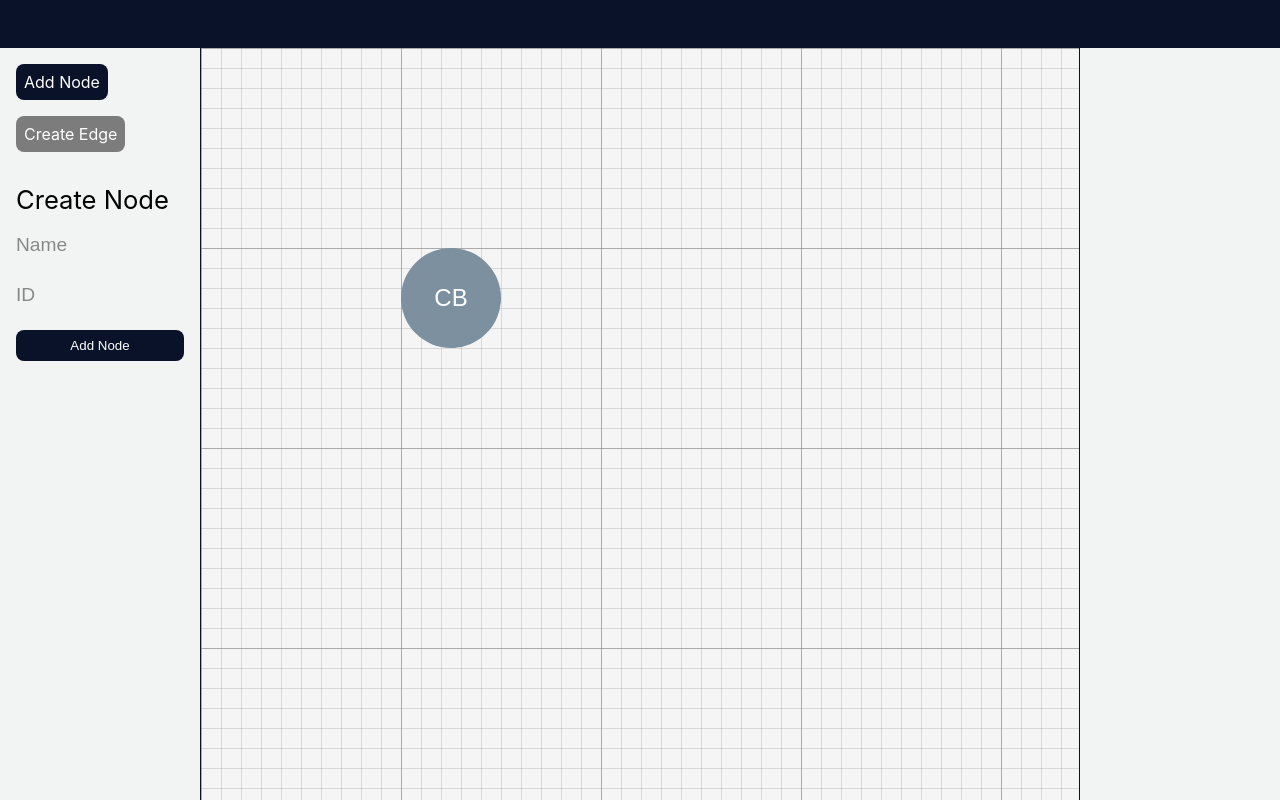
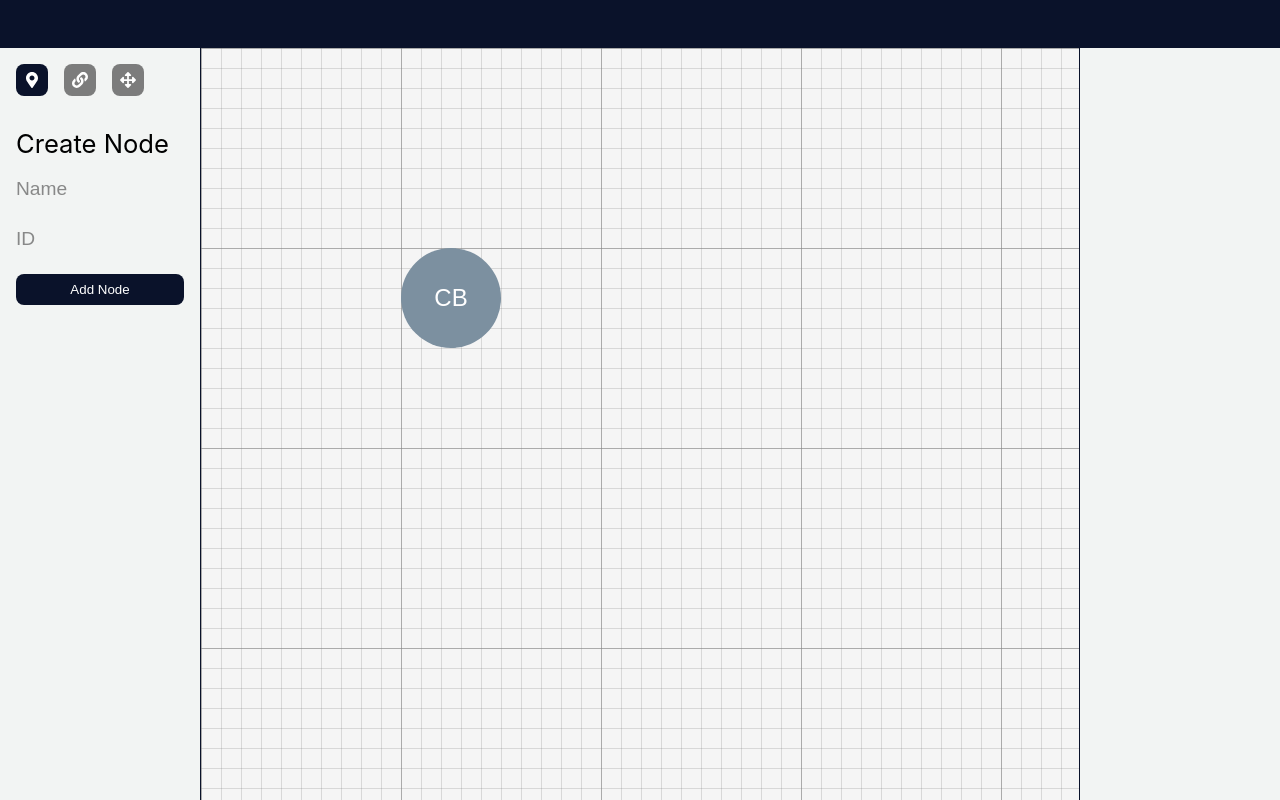
Before and after one commit to saiefelgebali/shortest-path-simulator, a React (Create React App) app: page / in a window 1280 px wide. Built offline with nearby package versions, Linux system fonts and the light colour scheme.

Commit message:
ADDED: Move node menu

```diff
--- a/package.json
+++ b/package.json
@@ -3,6 +3,9 @@
   "version": "0.1.0",
   "private": true,
   "dependencies": {
+    "@fortawesome/fontawesome-svg-core": "^1.2.35",
+    "@fortawesome/free-solid-svg-icons": "^5.15.3",
+    "@fortawesome/react-fontawesome": "^0.1.14",
     "@testing-library/jest-dom": "^5.11.4",
     "@testing-library/react": "^11.1.0",
     "@testing-library/user-event": "^12.1.10",
--- a/src/components/Diagram/DiagramNode/DiagramNode.tsx
+++ b/src/components/Diagram/DiagramNode/DiagramNode.tsx
@@ -57,7 +57,7 @@ function DiagramNode({ node }: DiagramNodeProps) {
 
 	return (
 		<DiagramDragMove
-			snap={50}
+			snap={5}
 			onDragMove={onDragMove}
 			onPointerDown={onPointerDown}
 			onPointerUp={onPointerUp}>
--- a/src/components/Sidebar/SidebarMenu/SidebarMenuSwitcher.module.scss
+++ b/src/components/Sidebar/SidebarMenu/SidebarMenuSwitcher.module.scss
@@ -1,13 +1,18 @@
 .sidebarMenuSwitcher {
-	display: flex;
-	flex-wrap: wrap;
+	display: grid;
+	grid-template-columns: 1fr 1fr 1fr 1fr;
 	padding: 1rem;
 	gap: 1rem;
 
 	.option {
+		display: flex;
+		justify-content: center;
+		align-items: center;
 		cursor: pointer;
 		border-radius: 0.5rem;
 		padding: 0.5rem;
+		width: 2rem;
+		height: 2rem;
 		color: white;
 		background-color: var(--secondary);
 		transition: background-color ease 0.1s;
--- a/src/components/Sidebar/SidebarMenu/SidebarMenuSwitcherOption.tsx
+++ b/src/components/Sidebar/SidebarMenu/SidebarMenuSwitcherOption.tsx
@@ -1,17 +1,18 @@
+import { FontAwesomeIcon } from "@fortawesome/react-fontawesome";
 import React from "react";
 import styles from "./SidebarMenuSwitcher.module.scss";
 
 type SidebarMenuSwitcherOptionProps = {
 	menu: string;
 	currentMenu: string;
-	title: string;
+	icon: any;
 	setMenu: React.Dispatch<React.SetStateAction<any>>;
 };
 
 function SidebarMenuSwitcherOption({
 	menu,
 	currentMenu,
-	title,
+	icon,
 	setMenu,
 }: SidebarMenuSwitcherOptionProps) {
 	/**
@@ -30,7 +31,7 @@ function SidebarMenuSwitcherOption({
 
 	return (
 		<div className={className} onClick={onClick}>
-			{title}
+			<FontAwesomeIcon icon={icon} />
 		</div>
 	);
 }
--- a/src/components/Sidebar/SidebarPrimary/SidebarPrimary.tsx
+++ b/src/components/Sidebar/SidebarPrimary/SidebarPrimary.tsx
@@ -1,3 +1,8 @@
+import {
+	faArrowsAlt,
+	faLink,
+	faMapMarkerAlt,
+} from "@fortawesome/free-solid-svg-icons";
 import React, { useState, useContext } from "react";
 import { GraphNode } from "../../../graph/GraphNode";
 import { addNode } from "../../../store/actions";
@@ -11,6 +16,7 @@ import styles from "./SidebarPrimary.module.scss";
 enum Menu {
 	createNode = "CREATE_NODE",
 	createEdge = "CREATE_EDGE",
+	moveNode = "MOVE_NODE",
 }
 
 /**
@@ -67,6 +73,32 @@ function SidebarPrimary() {
 		</SidebarMenu>
 	);
 
+	const MoveNodeMenu = () => {
+		return (
+			<SidebarMenu title='Move Node'>
+				<form>
+					<label htmlFor='snap'>Snap to grid</label>
+					<input
+						type='range'
+						name='snap'
+						min={0}
+						max={200}
+						step={5}
+						list='snapRangeList'
+					/>
+					<datalist id='snapRangeList'>
+						<option value={0}></option>
+						<option value={50}></option>
+						<option value={100}></option>
+						<option value={150} label='150'></option>
+						<option value={200}></option>
+					</datalist>
+					<div>Click and drag nodes to rearrange them!</div>
+				</form>
+			</SidebarMenu>
+		);
+	};
+
 	/**
 	 * Show currently selected menu
 	 */
@@ -76,6 +108,8 @@ function SidebarPrimary() {
 				return <CreateNodeMenu />;
 			case Menu.createEdge:
 				return <CreateEdgeMenu />;
+			case Menu.moveNode:
+				return <MoveNodeMenu />;
 		}
 	};
 
@@ -85,13 +119,19 @@ function SidebarPrimary() {
 				<SidebarMenuSwitcherOption
 					menu={Menu.createNode}
 					currentMenu={menu}
-					title='Add Node'
+					icon={faMapMarkerAlt}
 					setMenu={setMenu}
 				/>
 				<SidebarMenuSwitcherOption
 					menu={Menu.createEdge}
 					currentMenu={menu}
-					title='Create Edge'
+					icon={faLink}
+					setMenu={setMenu}
+				/>
+				<SidebarMenuSwitcherOption
+					menu={Menu.moveNode}
+					currentMenu={menu}
+					icon={faArrowsAlt}
 					setMenu={setMenu}
 				/>
 			</SidebarMenuSwitcher>
```
Also changed, not shown: 1 other file (tests, documents, lock files or other folders).
